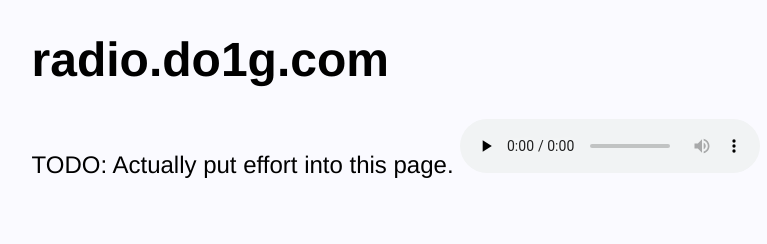
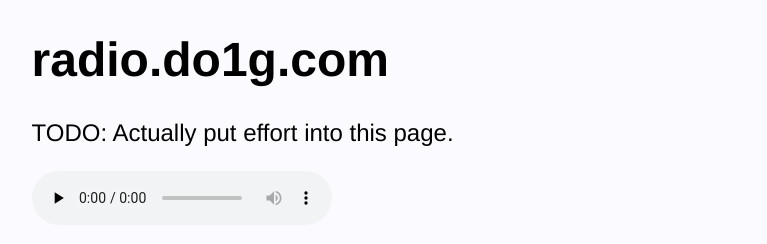
Before and after one commit to duckinator/radio, a plain HTML site: page web/index.html in a window 1280 px wide. Shown: the whole page, without its empty margins (208-975 px from the left). Drawn offline with Linux system fonts and the light colour scheme.

Commit message:
Update index.html

```diff
--- a/web/index.html
+++ b/web/index.html
@@ -24,7 +24,7 @@ a:active, a:focus, a:hover{ color: #2197db; }
 <main>
 <h1>radio.do1g.com</h1>
 
-TODO: Actually put effort into this page.
+<p>TODO: Actually put effort into this page.</p>
 
 <audio controls="controls" preload="none">
     <source src="/stream" type="application/ogg"></source>
```
